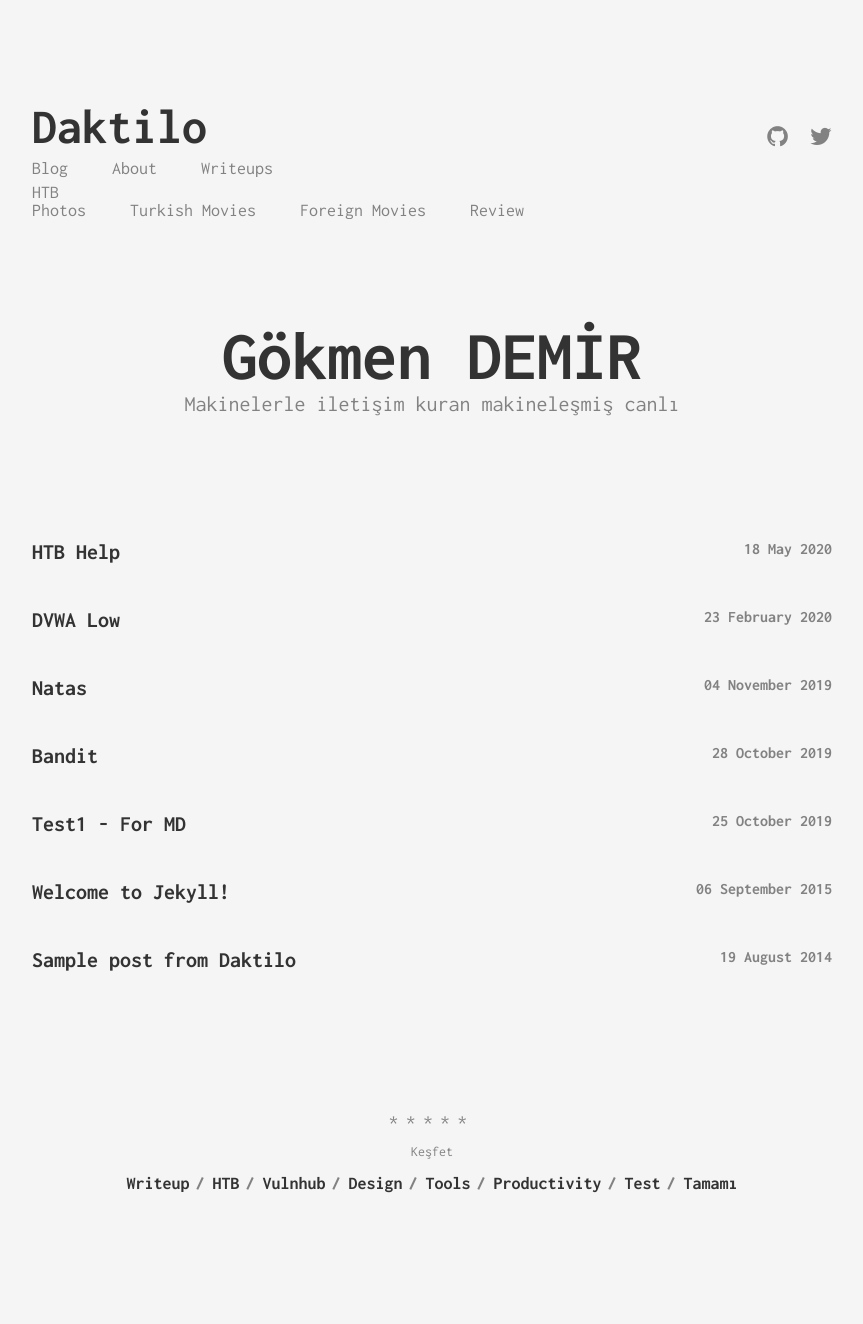
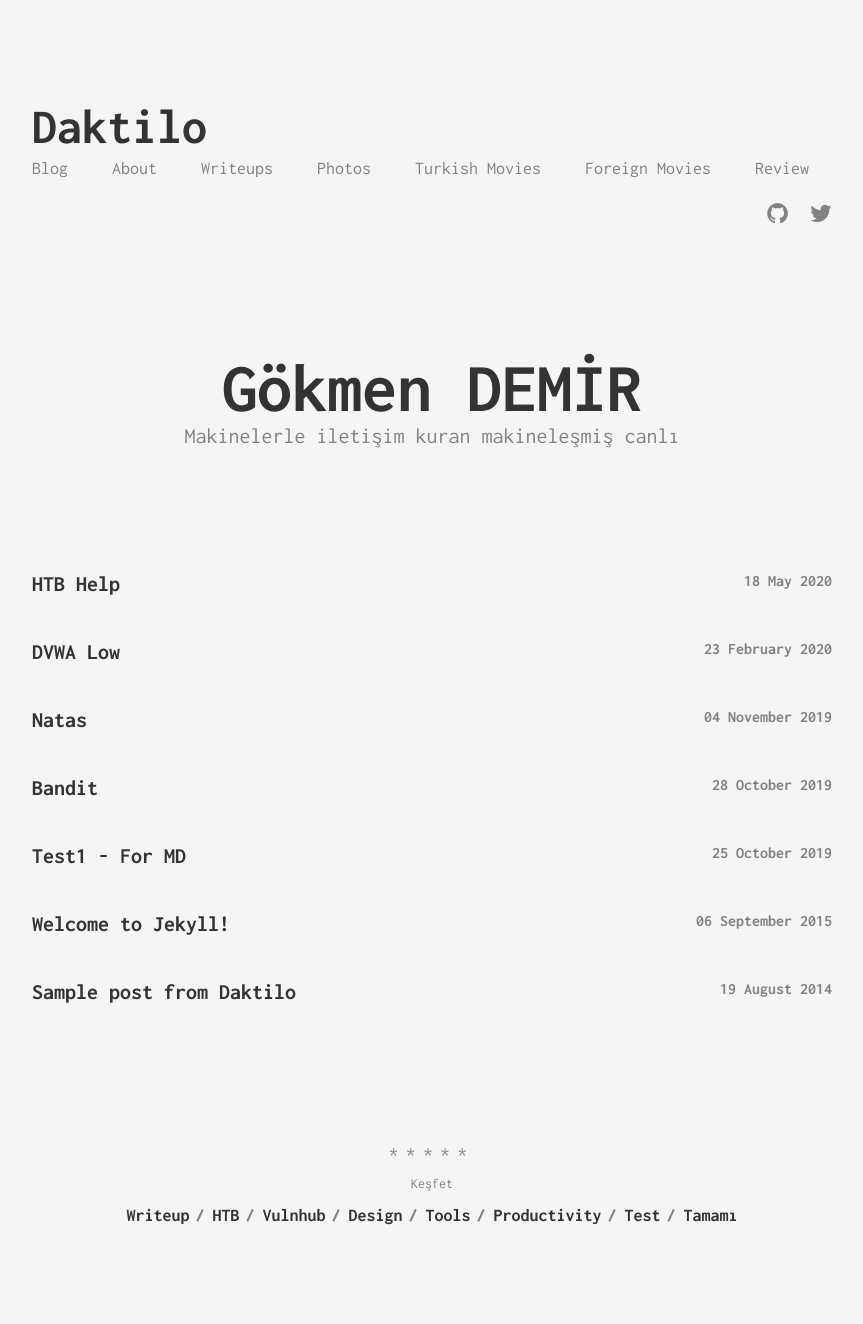
Before and after one commit to JohnGkmn/JohnGkmn.github.io, a Jekyll site: the page built from index.html, in a window 1280 px wide. Shown: the whole page, without its empty margins (208-1071 px from the left). Built offline with Jekyll 4.4.1, drawn with Linux system fonts in a browser that asks for light colours; before the commit the page ends 1292 px from its top, so only the background shows below that.

Commit message:
Update header.html

```diff
--- a/_includes/header.html
+++ b/_includes/header.html
@@ -15,7 +15,6 @@
             <li class="menu__entry"><a href="{{ '/' | prepend: site.baseurl }}">Blog</a></li>
             <li class="menu__entry"><a href="{{ '/about' | prepend: site.baseurl }}">About</a></li>
             <li class="menu__entry"><a href="{{ '/writeups' | prepend: site.baseurl }}">Writeups</a></li>
-            <ul class="menu"><li class="menu__entry"><a href="{{ '/htb' | prepend: site.baseurl }}">HTB</a></li></ul>
             <li class="menu__entry"><a href="{{ '/photos' | prepend: site.baseurl }}">Photos</a></li>
             <li class="menu__entry"><a href="{{ '/turkishmovies' | prepend: site.baseurl }}">Turkish Movies</a></li>
             <li class="menu__entry"><a href="{{ '/foreignmovies' | prepend: site.baseurl }}">Foreign Movies</a></li>
```
